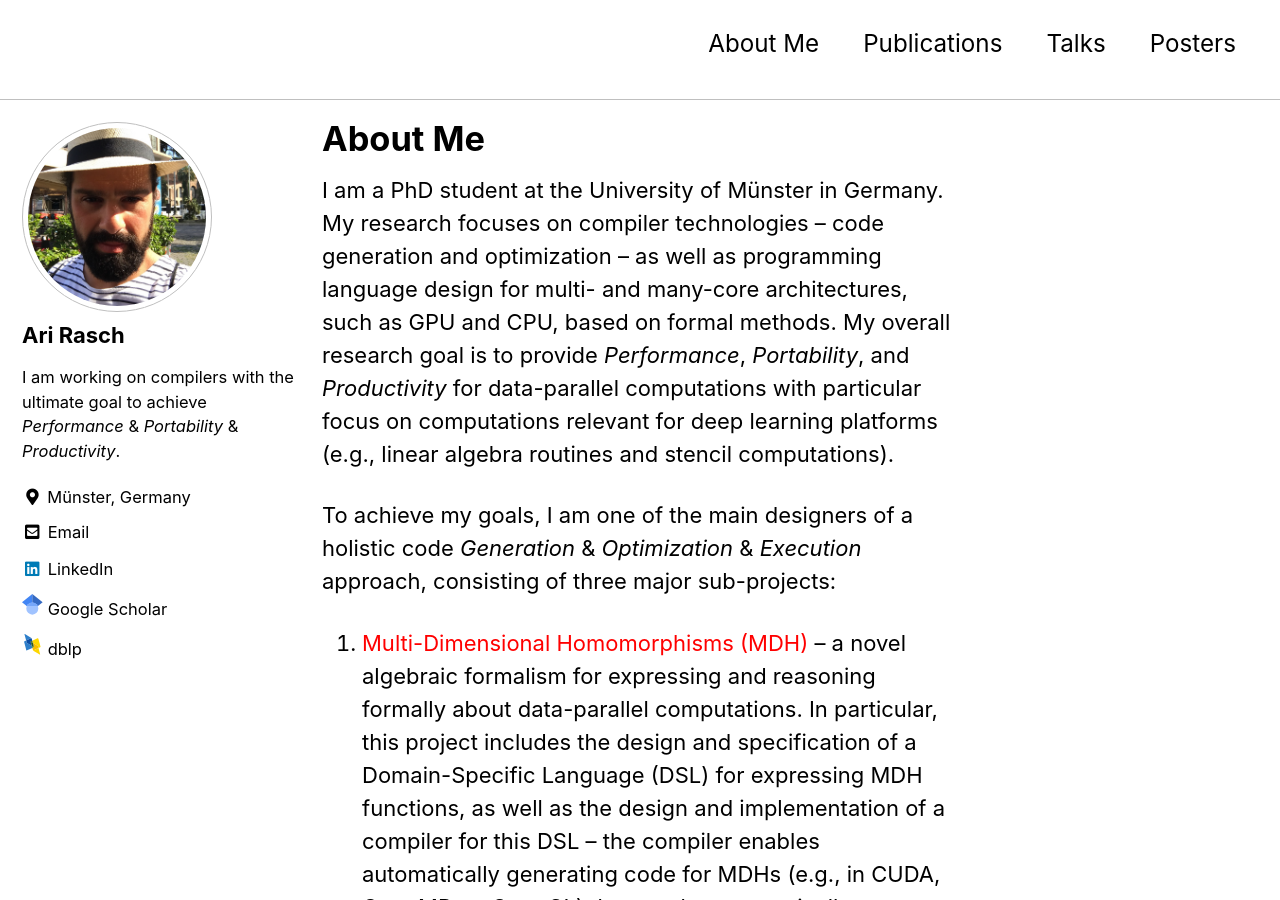
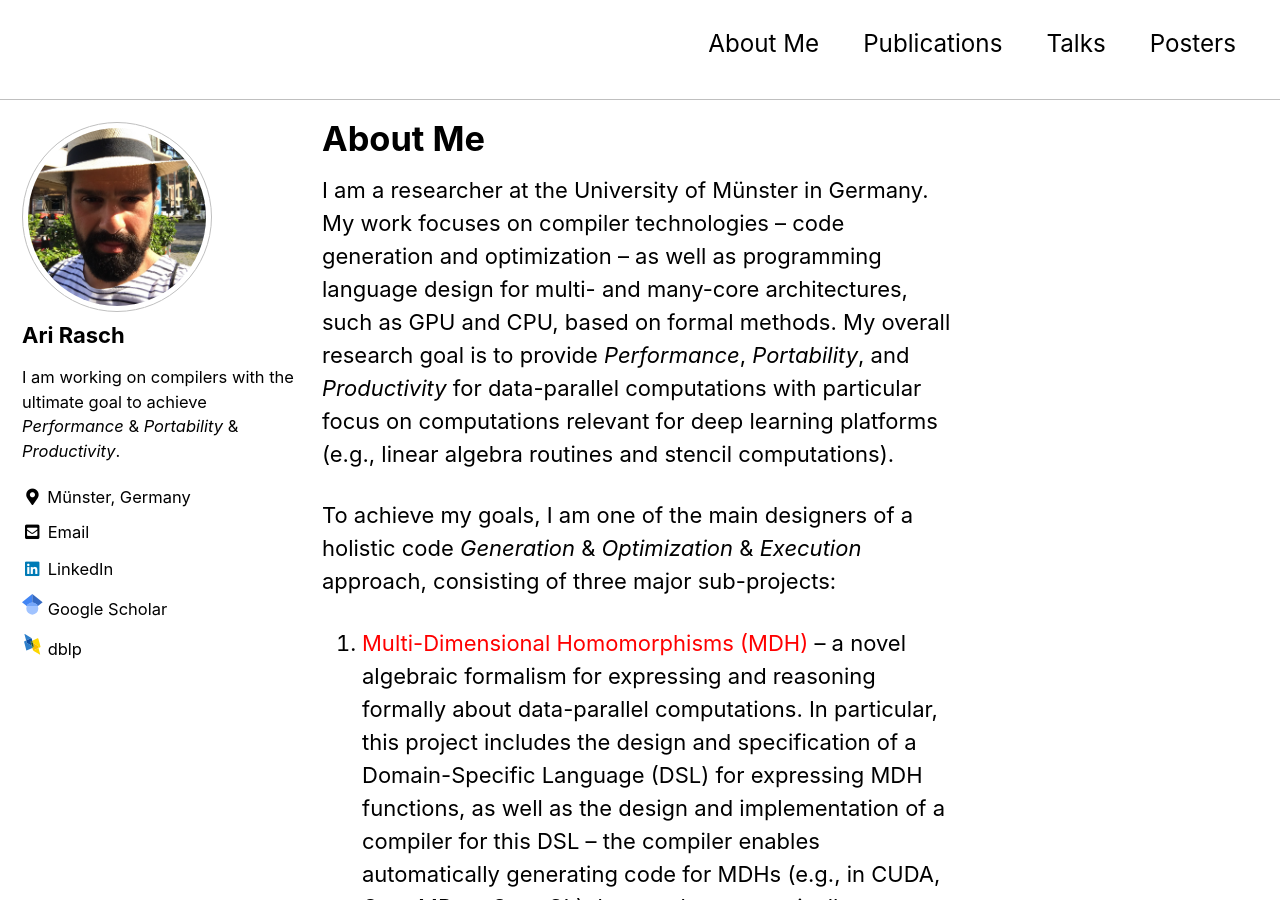
Before and after one commit to AriRasch/arirasch.github.io, a Jekyll site: the page built from index.md, in a window 1280 px wide and 900 px high. Built offline with Jekyll 4.4.1, drawn with Linux system fonts in a browser that asks for light colours; cached includes are drawn as plain includes; our own code applies the rules of GitHub Pages for plain Markdown files.

Commit message:
Update index.md (#6)

```diff
--- a/index.md
+++ b/index.md
@@ -5,7 +5,7 @@ author_profile: true
 
 # About Me
 
-I am a PhD student at the University of Münster in Germany. My research focuses on compiler technologies -- code generation and optimization -- as well as programming language design for multi- and many-core architectures, such as GPU and CPU, based on formal methods. My overall research goal is to provide *Performance*, *Portability*, and *Productivity* for data-parallel computations with particular focus on computations relevant for deep learning platforms (e.g., linear algebra routines and stencil computations).
+I am a researcher at the University of Münster in Germany. My work focuses on compiler technologies -- code generation and optimization -- as well as programming language design for multi- and many-core architectures, such as GPU and CPU, based on formal methods. My overall research goal is to provide *Performance*, *Portability*, and *Productivity* for data-parallel computations with particular focus on computations relevant for deep learning platforms (e.g., linear algebra routines and stencil computations).
 
 To achieve my goals, I am one of the main designers of a holistic code *Generation* & *Optimization* & *Execution* approach, consisting of three major sub-projects:
 
```
